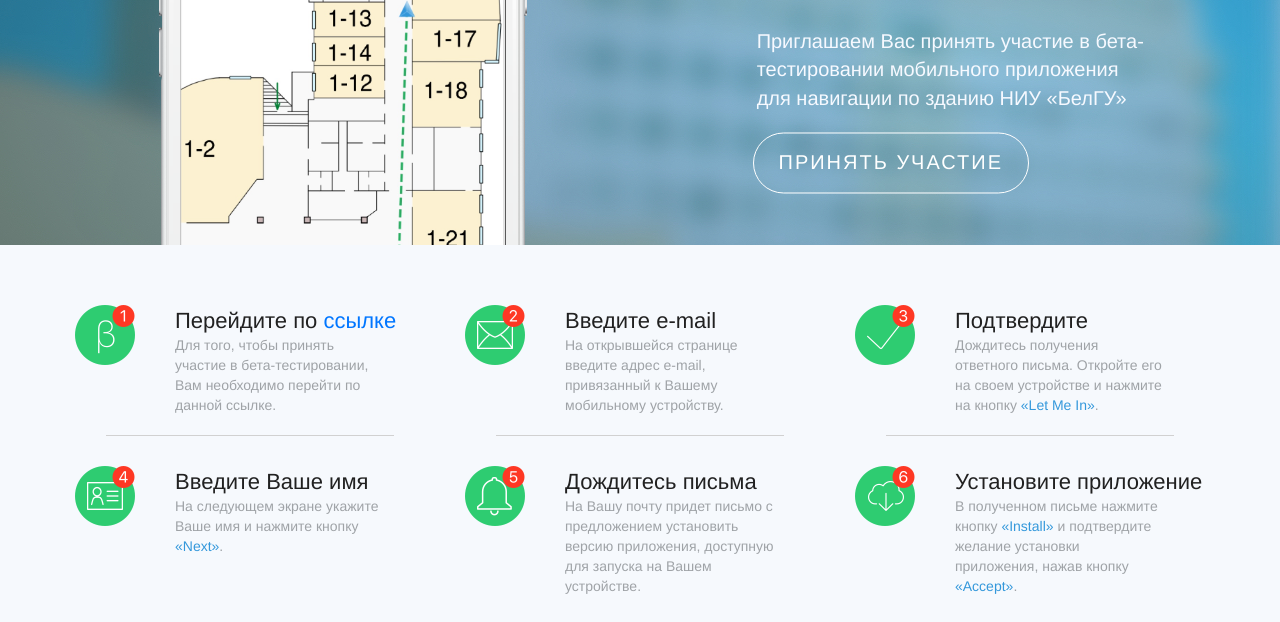
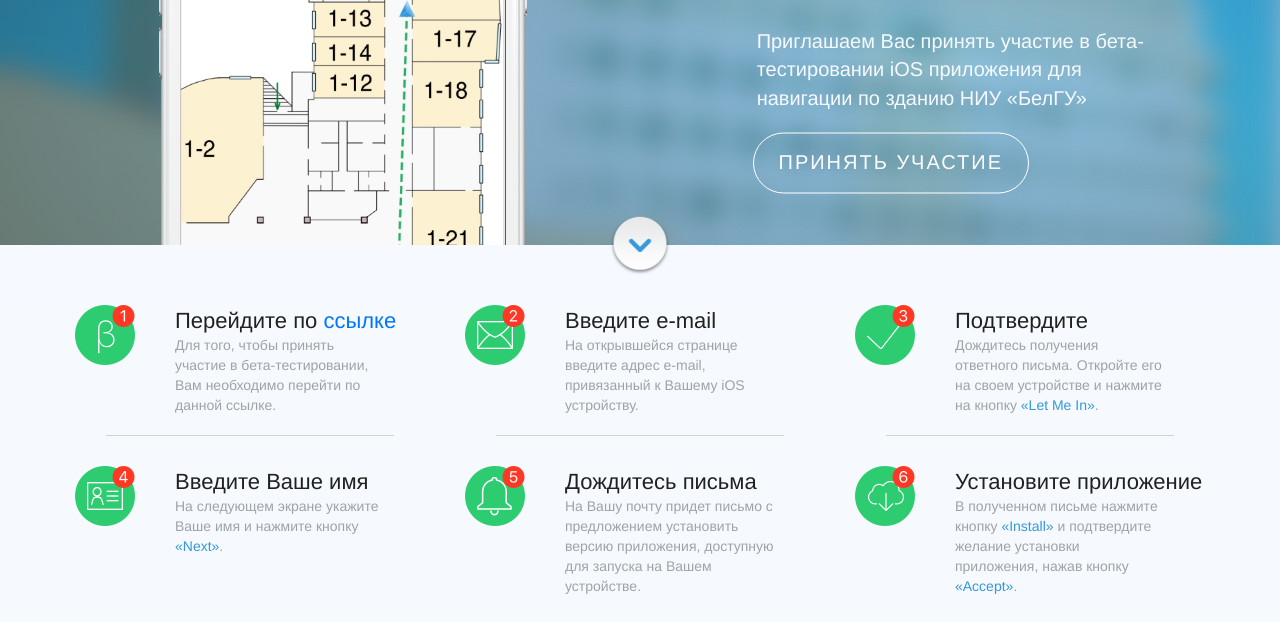
Before and after one commit to Aft3rmathpwnz/aft3rmathpwnz.github.io, a website: page index.html in a window 1280 px wide. Shown: the part 475-1097 px from the top of the page. Drawn offline with nearby package versions, Linux system fonts and the light colour scheme; a web font is replaced by a local one.

Commit message:
[added] scroll pin in header's bottom

```diff
--- a/index.html
+++ b/index.html
@@ -46,7 +46,6 @@
     </head>
 
     <body id="page-top">
-
         <nav id="mainNav" class="navbar navbar-default navbar-fixed-top">
             <div class="container" style="width: 100%;">
                 <!-- Brand and toggle get grouped for better mobile display -->
@@ -77,7 +76,9 @@
             <!-- /.container-fluid -->
         </nav>
 
+
         <header>
+
             <div class="container">
 
                 <div class="row">
@@ -111,7 +112,7 @@
                 <div class="header-content-inner">
                     <h1>GUIDE ME IN
                         <br>БЕТА-ТЕСТ</h1>
-                            <p>Приглашаем Вас принять участие в бета-тестировании мобильного приложения для навигации по зданию НИУ «БелГУ»</p>
+                        <p>Приглашаем Вас принять участие в бета-тестировании iOS приложения  для навигации по зданию НИУ «БелГУ»</p>
                         <a href="#download" class="btn btn-outline btn-xl page-scroll">ПРИНЯТЬ УЧАСТИЕ</a>
                     </div>
                 </div>
@@ -126,14 +127,14 @@
                 <div class="header-content-inner">
                     <h1>GUIDE ME IN
                         <br>БЕТА-ТЕСТ</h1>
-                            <p>Приглашаем Вас принять участие в бета-тестировании мобильного приложения для навигации по зданию НИУ «БелГУ»</p>
+                        <p>Приглашаем Вас принять участие в бета-тестировании iOS приложения для навигации по зданию НИУ «БелГУ»</p>
                         <a href="#download" class="btn btn-outline btn-xl page-scroll">ПРИНЯТЬ УЧАСТИЕ</a>
                     </div>
                 </div>
             </div>
 
             <div class="col-xs-12">
-                    <div class="device-container">
+                <div class="device-container" style="z-index: 0">
                     <div class="device-mockup iphone6_plus portrait white">
                         <div class="device">
                             <div class="screen">
@@ -150,8 +151,13 @@
 
         </div>
 
+        <!-- header container-->
     </div>
 </header>
+
+<div style="margin: 0 auto; height: 60px; width: 100%; position: absolute; background-color: #F6F9FF; z-index: 10;"><img style="width: 60px; height: 60px;  display:block;
+    margin:-30px auto;" src="img/scroll_pin@2x.png" alt=""></div>
+
 
 <section id="download" class="download bg-primary">
     <div class="container">
@@ -168,7 +174,7 @@
              <div class="instruction">
                 <img style="; margin: 0px 0px 0px 0px; width: 60px; height: 60px" src="img/email_icon@2x.png" alt="">
                 <h4>Введите e-mail</h4>
-                    <p>На открывшейся странице введите адрес e-mail, привязанный к Вашему мобильному устройству.</p>
+                <p>На открывшейся странице введите адрес e-mail, привязанный к Вашему iOS устройству.</p>
             </div>
             <div class="divider"></div>
         </div>
```
Also changed, not shown: img/scroll_pin.png (added), img/scroll_pin@2x.png (added). Lines whose indentation alone changed are shown as unchanged.
